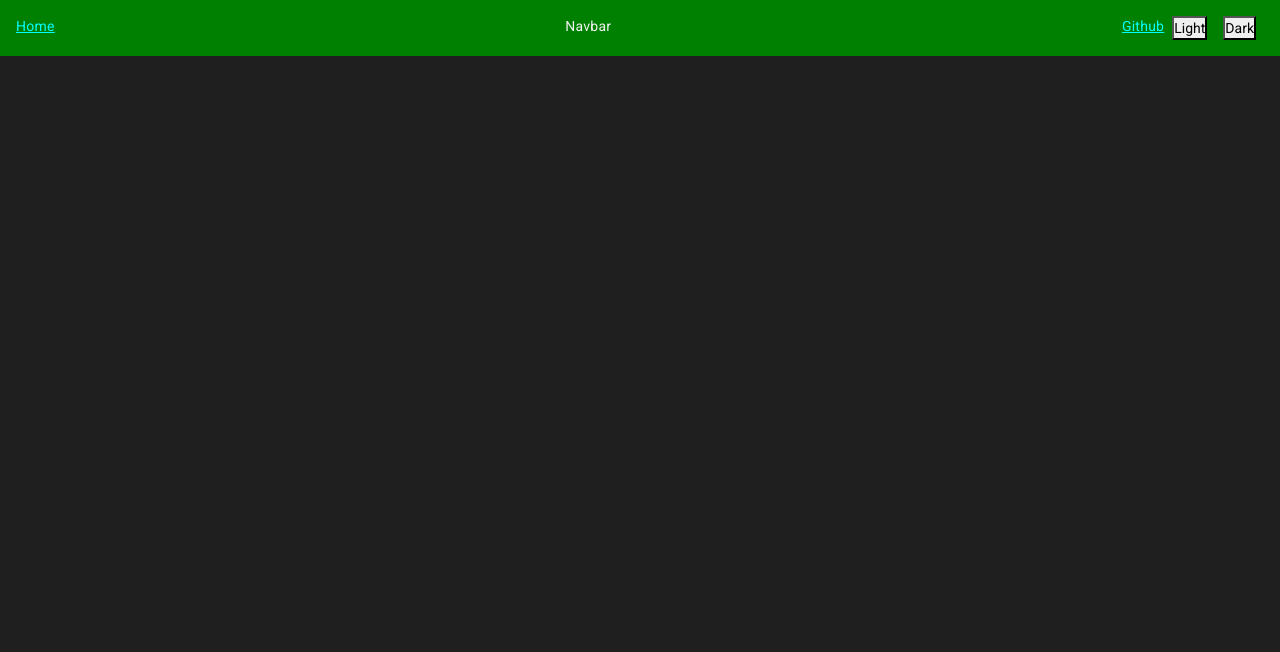
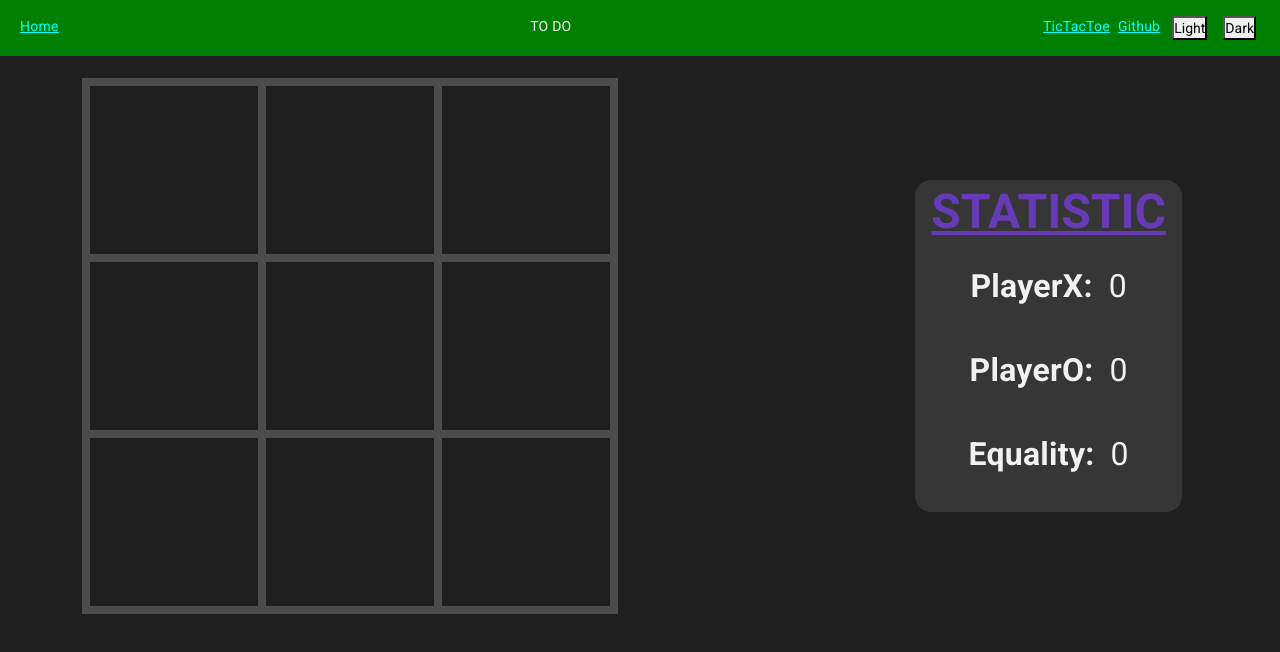
Before and after one commit to ionchiriac99/angular-project, an Angular app: page /tic-tac-toe in a window 1280 px wide. Before the commit this address led to /. Shown: the top 652 px of the page. Built offline with nearby package versions, Linux system fonts and the light colour scheme.

Commit message:
add tic-tac-toe game

```diff
--- a/src/app/core/navbar/navbar.component.html
+++ b/src/app/core/navbar/navbar.component.html
@@ -1,5 +1,6 @@
 <a routerLink='/' color="primary">Home</a>
-<div>Navbar</div>
+<div>TO DO</div>
+<a routerLink='/tic-tac-toe' color="primary">TicTacToe</a>
 <a routerLink='/github' color="primary">Github</a>
 <button color="primary" (click)="setLight()">Light</button>
 <button color="primary" (click)="setDark()">Dark</button>
--- a/src/app/core/navbar/navbar.component.scss
+++ b/src/app/core/navbar/navbar.component.scss
@@ -17,4 +17,5 @@ button {
 
 a {
 	color: aqua;
+	margin: 0 0.25rem;
 }
--- a/src/app/core/routing.module.ts
+++ b/src/app/core/routing.module.ts
@@ -6,6 +6,10 @@ const routes: Routes = [
 		path: 'github',
 		loadChildren: () => import('../pages/github/github.module').then((m) => m.GithubModule),
 	},
+	{
+		path: 'tic-tac-toe',
+		loadChildren: () => import('../pages/tic-tac-toe/tic-tac-toe.module').then((m) => m.TicTacToeModule),
+	},
 ];
 
 @NgModule({
--- /dev/null
+++ b/src/app/pages/tic-tac-toe/result-dialog/result-dialog.component.html
@@ -0,0 +1,3 @@
+<mat-dialog-content>
+	<h1>{{result}}</h1>
+</mat-dialog-content>
--- /dev/null
+++ b/src/app/pages/tic-tac-toe/result-dialog/result-dialog.component.scss
@@ -0,0 +1,19 @@
+:host {
+	display: flex;
+	align-items: center;
+	justify-content: center;
+	position: fixed;
+	top: 0;
+	left: 0;
+	width: 100vw;
+	height: 100vh;
+	background-color: var(--contrast-color);
+	transition: all 3000ms ease;
+}
+
+h1 {
+	text-align: center;
+	font-size: 3rem;
+	line-height: 4rem;
+	color: #673ab7;
+}
--- /dev/null
+++ b/src/app/pages/tic-tac-toe/tic-tac-toe.component.html
@@ -0,0 +1,34 @@
+<div class="container">
+	<div class="table">
+		<div>
+			<div #div #div1 (click)="onClick(div1, 1)"></div>
+			<div #div #div2 (click)="onClick(div2, 2)"></div>
+			<div #div #div3 (click)="onClick(div3, 3)"></div>
+		</div>
+		<div>
+			<div #div #div4 (click)="onClick(div4, 4)"></div>
+			<div #div #div5 (click)="onClick(div5, 5)"></div>
+			<div #div #div6 (click)="onClick(div6, 6)"></div>
+		</div>
+		<div>
+			<div #div #div7 (click)="onClick(div7, 7)"></div>
+			<div #div #div8 (click)="onClick(div8, 8)"></div>
+			<div #div #div9 (click)="onClick(div9, 9)"></div>
+		</div>
+	</div>
+	<div class="stats">
+		<h1>Statistic</h1>
+		<div>
+			<strong>PlayerX: </strong>
+			<span>{{statistic['x']}}</span>
+		</div>
+		<div>
+			<strong>PlayerO: </strong>
+			<span>{{statistic['o']}}</span>
+		</div>
+		<div>
+			<strong>Equality: </strong>
+			<span>{{statistic['equality']}}</span>
+		</div>
+	</div>
+</div>
--- /dev/null
+++ b/src/app/pages/tic-tac-toe/tic-tac-toe.component.scss
@@ -0,0 +1,102 @@
+.container {
+	display: flex;
+	justify-content: space-between;
+	align-items: center;
+
+	@media only screen and (max-width: 768px) {
+		flex-direction: column;
+	}
+}
+
+.table {
+	margin: 1.35rem 0;
+	max-width: 33.5rem;
+	display: inline-flex;
+	border: 0.25rem solid rgba(var(--contrast-rgb-color), 0.2);
+
+	@media only screen and (max-width: 576px) {
+		max-width: 19.25rem !important;
+	}
+
+
+	@media only screen and (max-width: 992px) {
+		max-width: 28.625rem;
+	}
+
+	& > div {
+		& > div {
+			font-size: 15rem;
+			width: 11rem;
+			line-height: 8rem;
+			vertical-align: middle;
+			text-align: center;
+			aspect-ratio: 1;
+			border: 0.25rem solid rgba(var(--contrast-rgb-color), 0.2);
+			transition: background-color 300ms ease;
+
+			&:hover {
+				cursor: pointer;
+				background-color: rgba(var(--contrast-rgb-color), 0.1);
+			}
+
+			@media only screen and (max-width: 992px) {
+				width: 9.375rem;
+				line-height: 7rem;
+				font-size: 7rem;
+			}
+
+			@media only screen and (max-width: 576px) {
+				width: 6.25rem;
+				line-height: 5rem;
+				font-size: 5rem;
+			}
+		}
+	}
+}
+
+.stats {
+	display: flex;
+	flex-direction: column;
+	justify-content: flex-start;
+	align-items: center;
+	margin: 1rem;
+	padding: 1rem;
+	background-color: rgba(var(--contrast-rgb-color), 0.1);
+	transition: background-color 300ms ease;
+	border-radius: 1rem;
+	font-size: 2rem;
+
+	@media only screen and (max-width: 992px) {
+		font-size: 1.5rem;
+	}
+
+
+	h1 {
+		font-size: 3rem;
+		text-transform: uppercase;
+		text-decoration: underline;
+		font-weight: bold;
+		color: #673ab7;
+
+		@media only screen and (max-width: 992px) {
+			font-size: 2rem;
+		}
+	}
+
+
+	& > div {
+		padding: 1rem 0;
+		margin: 1rem 0;
+		display: flex;
+		justify-content: space-between;
+
+		@media only screen and (max-width: 992px) {
+			padding: 0.25rem 0;
+			margin: 0.25rem 0;
+		}
+
+		strong {
+			margin-right: 1rem;
+		}
+	}
+}
--- /dev/null
+++ b/src/app/pages/tic-tac-toe/tic-tac-toe.component.ts
@@ -0,0 +1,130 @@
+import {Component, ElementRef, QueryList, ViewChildren} from '@angular/core';
+import {MatDialog} from '@angular/material/dialog';
+import {ResultDialogComponent} from './result-dialog/result-dialog.component';
+
+@Component({
+	selector: 'tic-tac-toe',
+	templateUrl: './tic-tac-toe.component.html',
+	styleUrls: ['./tic-tac-toe.component.scss'],
+})
+export class TicTacToeComponent {
+	@ViewChildren('div') viewChildren: QueryList<ElementRef>;
+
+	private player: string = 'x';
+	private counter = 0;
+	private rulesWin: number[][] = [
+		[1, 2, 3],
+		[4, 5, 6],
+		[7, 8, 9],
+		[1, 4, 7],
+		[2, 5, 8],
+		[3, 6, 9],
+		[1, 5, 9],
+		[3, 5, 7],
+	];
+	private playerX: number[] = [];
+	private playerO: number[] = [];
+
+	public statistic: any = {
+		x: 0,
+		o: 0,
+		equality: 0,
+	};
+
+	constructor(private readonly dialog: MatDialog) {}
+
+	public onClick(element: HTMLElement, position: number): void {
+		if (!element.innerText) {
+			element.innerText = this.player;
+			++this.counter;
+
+			if (this.player === 'x') {
+				this.playerX.push(position);
+				console.log(`playerX = ${this.playerX}`);
+			} else {
+				this.playerO.push(position);
+				console.log(`playerO = ${this.playerO}`);
+			}
+
+			if (this.counter >= 5) {
+				if (this.checkWin()) {
+					return;
+				}
+
+				if (this.counter === 9 && !this.checkWin()) {
+					this.resultDialog(false);
+					this.statistic['equality']++;
+					this.reset();
+					return;
+				}
+			}
+
+			this.player = this.player === 'x' ? 'o' : 'x';
+		}
+	}
+
+	private checkWin(): boolean {
+		const win = this.checkPlayerWin(this.player);
+
+		if (win) {
+			console.log(`Player ${this.player} wins!!!`);
+			this.resultDialog(win);
+			this.statistic[this.player]++;
+			this.reset();
+		}
+
+		return win;
+	}
+
+	private resultDialog(win: boolean): void {
+		if (win) {
+			this.dialog.open(ResultDialogComponent, {
+				backdropClass: 'blurred',
+				data: `The player ${this.player.toUpperCase()} win. Congratulations!!!`,
+				disableClose: true,
+			});
+		} else {
+			this.dialog.open(ResultDialogComponent, {
+				backdropClass: 'blurred',
+				data: 'Oops!? Equality...',
+				disableClose: true,
+			});
+		}
+
+		setTimeout(() => {
+			this.dialog.closeAll();
+		}, 1000);
+	}
+
+	private checkPlayerWin(player: string): boolean {
+		let win: boolean;
+		if (player === 'x') {
+			win =
+				this.rulesWin.filter((rule) => {
+					if (rule.every((el) => this.playerX.includes(el))) {
+						return true;
+					}
+					return false;
+				})[0]?.length == 3;
+		} else {
+			win =
+				this.rulesWin.filter((rule) => {
+					if (rule.every((el) => this.playerO.includes(el))) {
+						return true;
+					}
+					return false;
+				})[0]?.length == 3;
+		}
+		return win;
+	}
+
+	private reset(): void {
+		this.counter = 0;
+		this.player = 'x';
+		this.playerX = [];
+		this.playerO = [];
+		this.viewChildren.forEach((el) => {
+			el.nativeElement.innerText = '';
+		});
+	}
+}
```
Also changed, not shown: src/app/pages/tic-tac-toe/result-dialog/result-dialog.component.ts (added, +10 -0 lines), src/app/pages/tic-tac-toe/tic-tac-toe.module.ts (added, +21 -0 lines), 2 other files (tests, documents, lock files or other folders).
